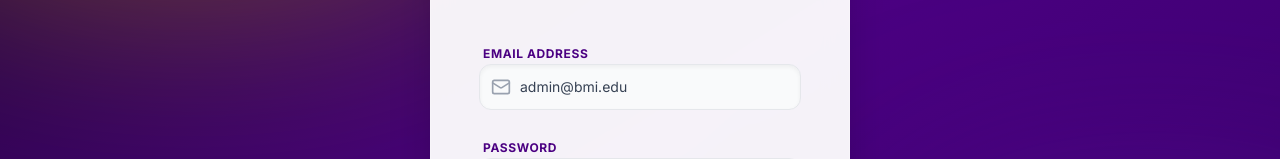
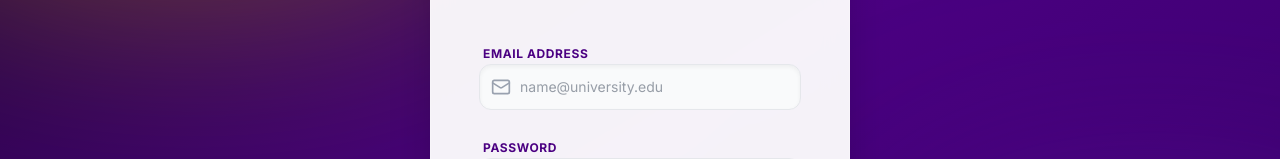
Before and after one commit to BMI-UNIVERSITY/bmi-system, a React (Vite) app in the folder apps/ums/: page / in a window 1280 px wide. Shown: the part 265-424 px from the top of the page. Built offline with nearby package versions, Linux system fonts and the light colour scheme; no server answers; a web font is replaced by a local one.

Commit message:
fix: remove hardcoded default email from login form

```diff
--- a/apps/ums/src/components/Login.tsx
+++ b/apps/ums/src/components/Login.tsx
@@ -13,7 +13,7 @@ interface LoginProps {
 }
 
 const Login: React.FC<LoginProps> = ({ onLogin, logo }) => {
-  const [email, setEmail] = useState('admin@bmi.edu');
+  const [email, setEmail] = useState('');
   const [password, setPassword] = useState('');
   const [rememberMe, setRememberMe] = useState(false);
   const [loading, setLoading] = useState(false);
```
